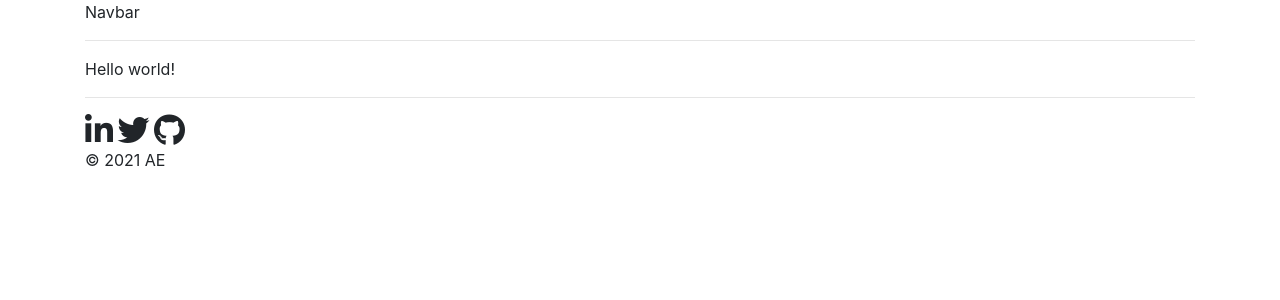
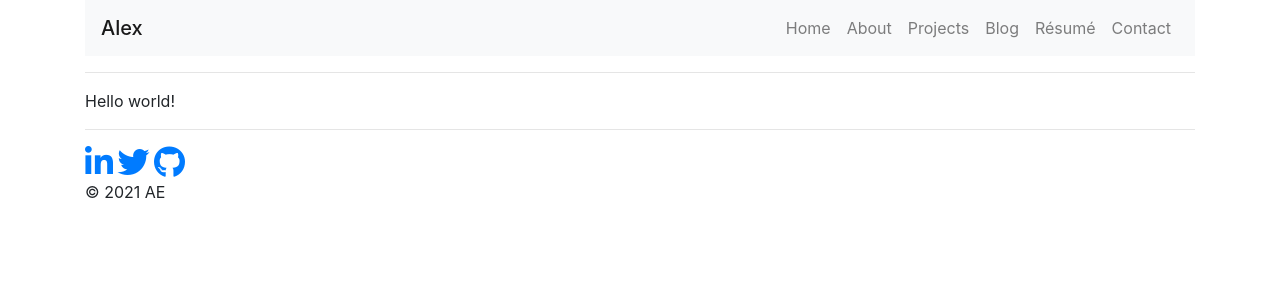
Before and after one commit to aeversme/portfolio-webapp, a Flask app: page / in a window 1280 px wide. Shown: the top 300 px of the page. Run offline with Flask 2, Linux system fonts and the light colour scheme; some libraries are stand-ins or nearby versions.

Commit message:
add navbar and social links

```diff
--- a/templates/base.html
+++ b/templates/base.html
@@ -21,7 +21,23 @@
     </head>
     <body>
         <div class="container">
-            Navbar
+            <nav class="navbar navbar-expand-lg navbar-light bg-light">
+                <span class="navbar-brand mb-0 h1">Alex</span>
+                <button class="navbar-toggler" type="button" data-toggle="collapse" data-target="#navbarNav"
+                        aria-controls="navbarNav" aria-expanded="false" aria-label="Toggle navigation">
+                    <span class="navbar-toggler-icon"></span>
+                </button>
+                <div class="collapse navbar-collapse" id="navbarNav">
+                    <div class="navbar-nav ml-auto">
+                        <a class="nav-link" href="#">Home</a>
+                        <a class="nav-link" href="#">About</a>
+                        <a class="nav-link" href="#">Projects</a>
+                        <a class="nav-link" href="#">Blog</a>
+                        <a class="nav-link" href="https://alexeversmeyer.com/resume">Résumé</a>
+                        <a class="nav-link" href="#">Contact</a>
+                    </div>
+                </div>
+            </nav>
         </div>
 
         {% block content %}
@@ -29,9 +45,9 @@
 
         <div class="container">
             <footer>
-                <i class="fab fa-linkedin-in fa-2x"></i>
-                <i class="fab fa-twitter fa-2x"></i>
-                <i class="fab fa-github fa-2x"></i>
+                <a href="https://www.linkedin.com/in/alexeversmeyer/"><i class="fab fa-linkedin-in fa-2x"></i></a>
+                <a href="https://twitter.com/AlexEversmeyer"><i class="fab fa-twitter fa-2x"></i></a>
+                <a href="https://github.com/aeversme"><i class="fab fa-github fa-2x"></i></a>
                 <p>&copy; {{ year }} AE</p>
             </footer>
         </div>
```
